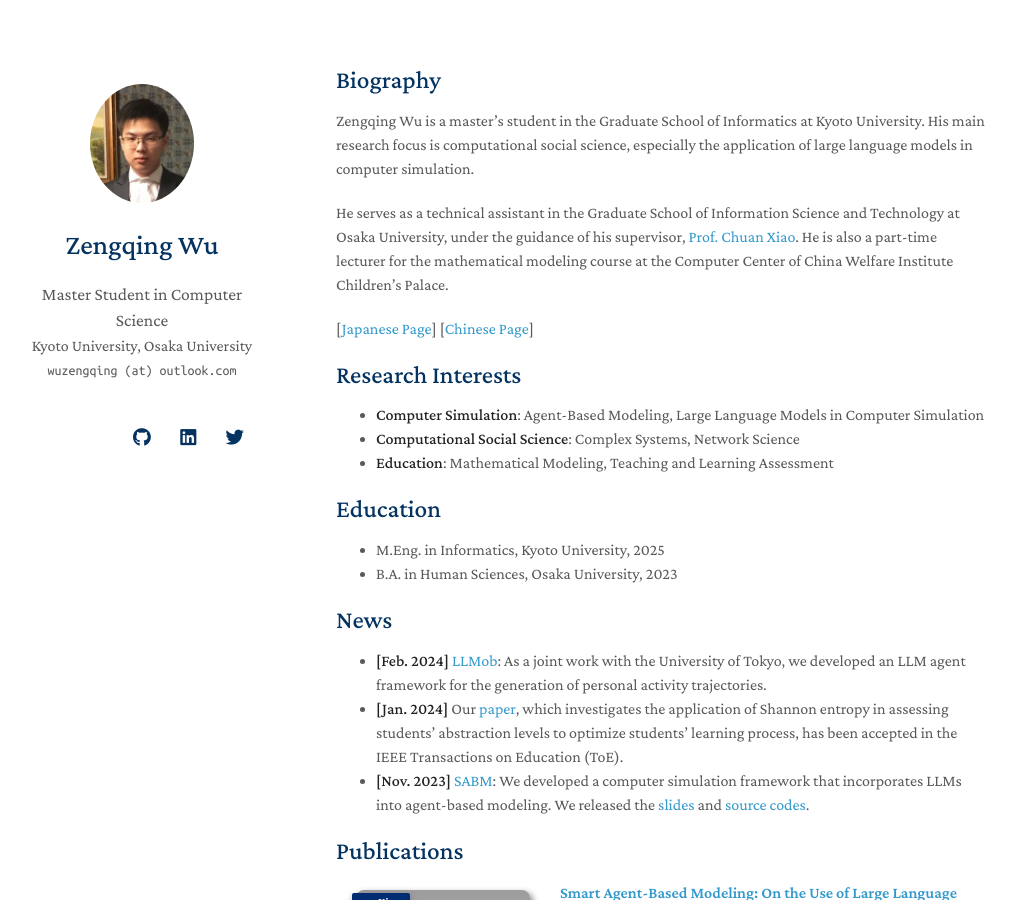
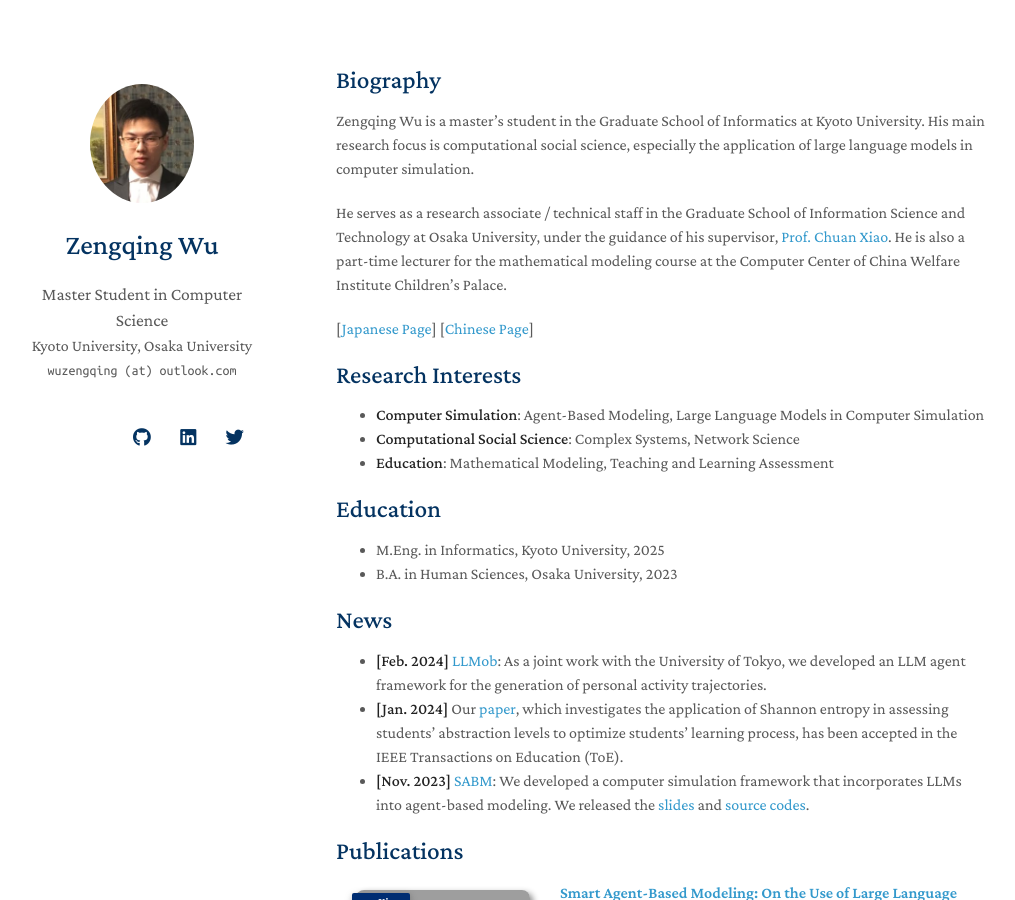
Before and after one commit to wuzengqing001225/wuzengqing001225.github.io, a Jekyll site: the page built from index.md, in a window 1280 px wide and 900 px high. Shown: the whole window, without its empty margins (134-1149 px from the left). Built offline with Jekyll 4.4.1, drawn with Linux system fonts in a browser that asks for light colours; nearby versions of some CDN libraries; a style sheet for code colours, icons or effects is not loaded; our own code applies the rules of GitHub Pages for plain Markdown files; grey boxes are pictures that could not be loaded.

Commit message:
Update index.md

```diff
--- a/index.md
+++ b/index.md
@@ -6,7 +6,7 @@ layout: homepage
 
 Zengqing Wu is a master's student in the Graduate School of Informatics at Kyoto University. His main research focus is computational social science, especially the application of large language models in computer simulation.
 
-He serves as a technical assistant in the Graduate School of Information Science and Technology at Osaka University, under the guidance of his supervisor, [Prof. Chuan Xiao](https://sites.google.com/site/chuanxiao1983/home). He is also a part-time lecturer for the mathematical modeling course at the Computer Center of China Welfare Institute Children's Palace.
+He serves as a research associate / technical staff in the Graduate School of Information Science and Technology at Osaka University, under the guidance of his supervisor, [Prof. Chuan Xiao](https://sites.google.com/site/chuanxiao1983/home). He is also a part-time lecturer for the mathematical modeling course at the Computer Center of China Welfare Institute Children's Palace.
 
 [[Japanese Page](./jp.md)] [[Chinese Page](./cn.md)]
 
```
